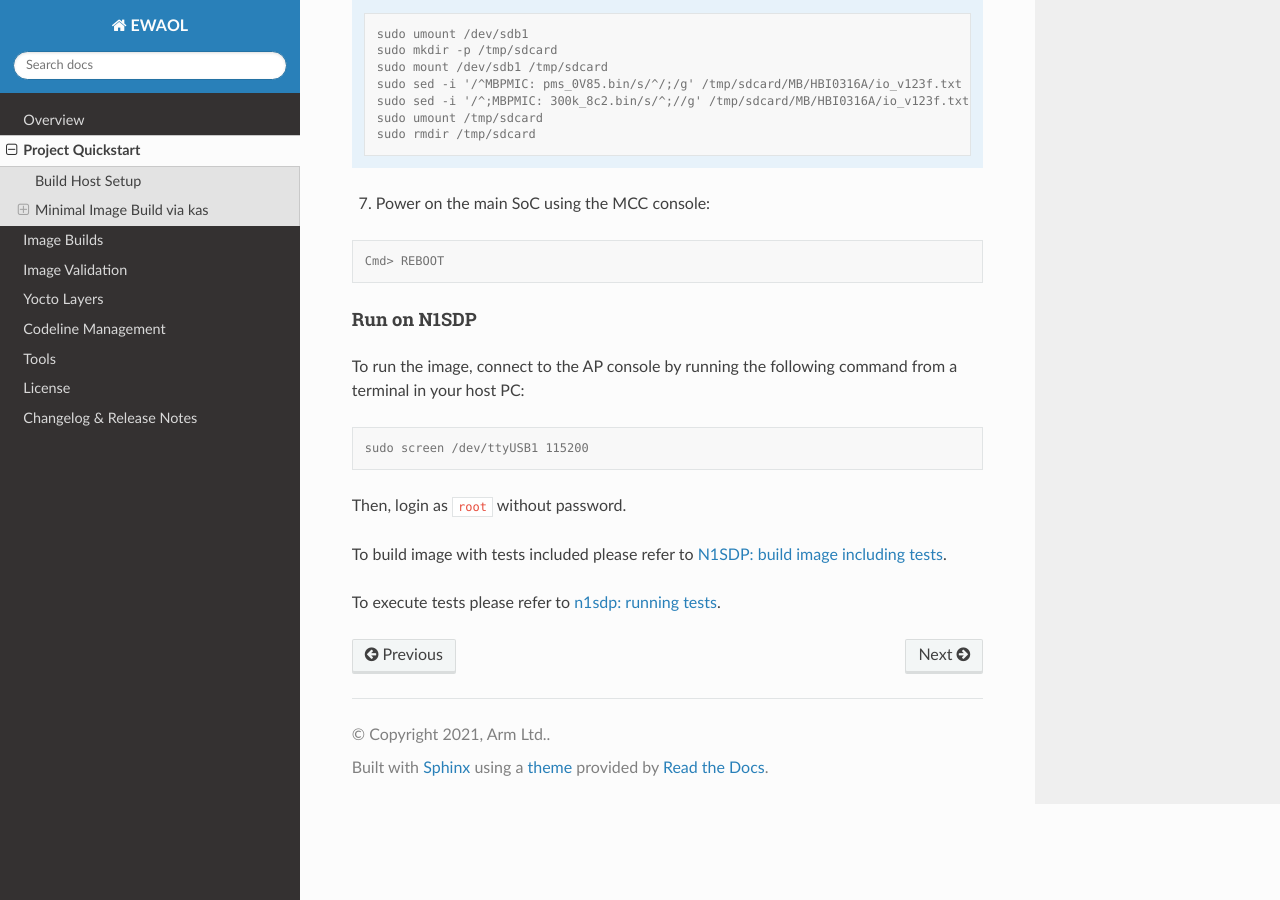
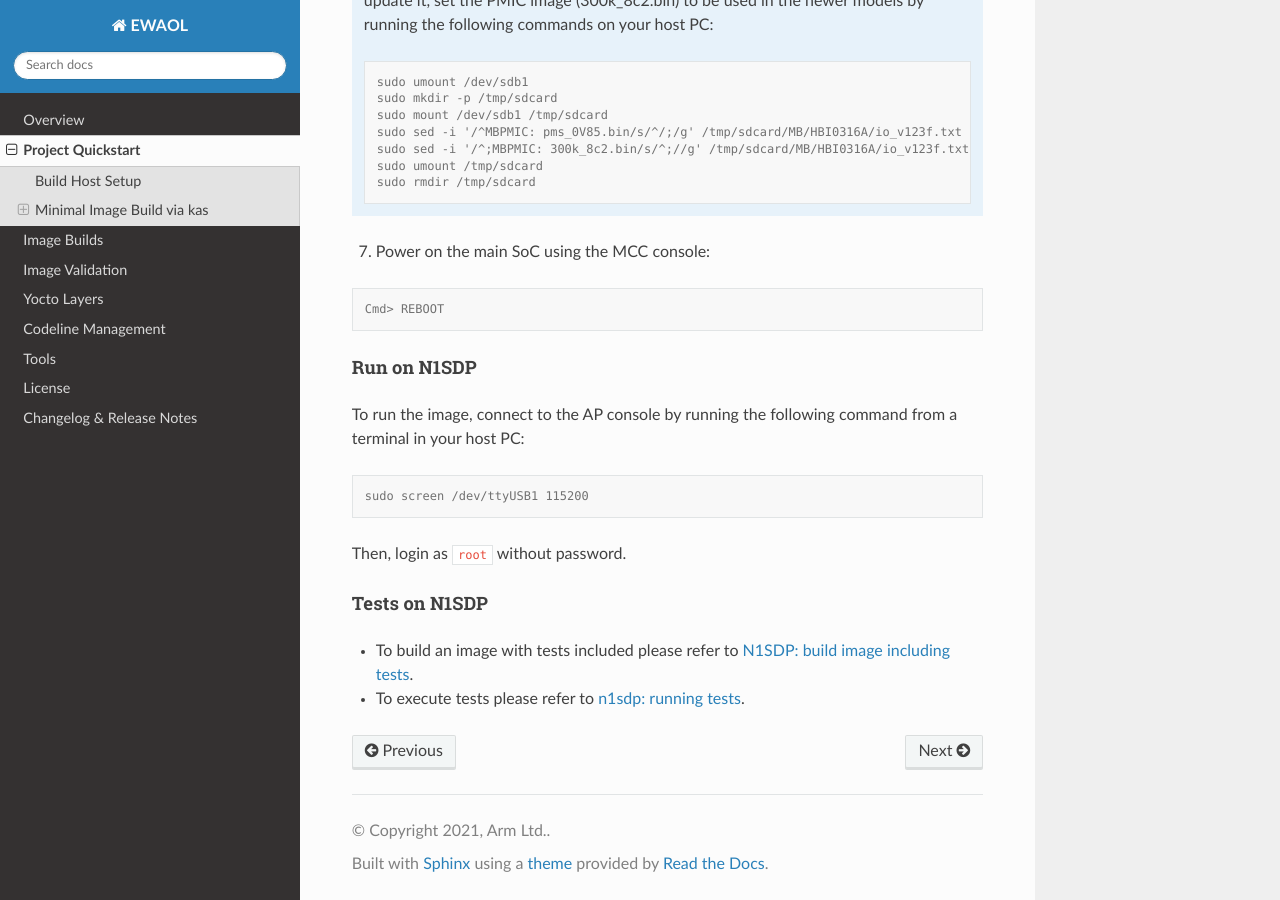
Before and after one commit to chaoge525/soafee_demo, a Sphinx documentation site: the page built from documentation/quickstart.rst, in a window 1280 px wide and 900 px high, scrolled down 7102 px. Built offline with Sphinx 7.4.7 and the Read the Docs theme 2.0.0, drawn with Linux system fonts in a browser that asks for light colours.

Commit message:
doc: Improve tests building instructions
Issue-Id: SCM-2575
Signed-off-by: Diego Sueiro <diego.sueiro@arm.com>
Change-Id: Iadfa8ace15def56dcae50f344400e7657c464fe8

```diff
--- a/documentation/quickstart.rst
+++ b/documentation/quickstart.rst
@@ -146,10 +146,12 @@ runfvp script:
 
  - Type ``ctrl+c`` and wait for kas process to finish.
 
-To build an image with tests included please refer to
-:ref:`fvp-base: build image including tests`.
+Tests on FVP-Base
+-----------------
 
-To execute tests please refer to :ref:`fvp-base: running tests`.
+* To build an image with tests included please refer to
+  :ref:`fvp-base: build image including tests`.
+* To execute tests please refer to :ref:`fvp-base: running tests`.
 
 N1SDP
 =====
@@ -384,9 +386,12 @@ from a terminal in your host PC:
 
 Then, login as ``root`` without password.
 
-To build image with tests included please refer to :ref:`n1sdp: build image including tests`.
+Tests on N1SDP
+--------------
 
-To execute tests please refer to :ref:`n1sdp: running tests`.
+* To build an image with tests included please refer to
+  :ref:`n1sdp: build image including tests`.
+* To execute tests please refer to :ref:`n1sdp: running tests`.
 
 .. _Potential firmware damage notice: https://community.arm.com/developer/tools-software/oss-platforms/w/docs/604/notice-potential-damage-to-n1sdp-boards-if-using-latest-firmware-release
 .. _N1SDP Technical Reference Manual: https://developer.arm.com/documentation/101489/0000
```
Also changed, not shown: documentation/validations.rst (+6 -1 lines).
